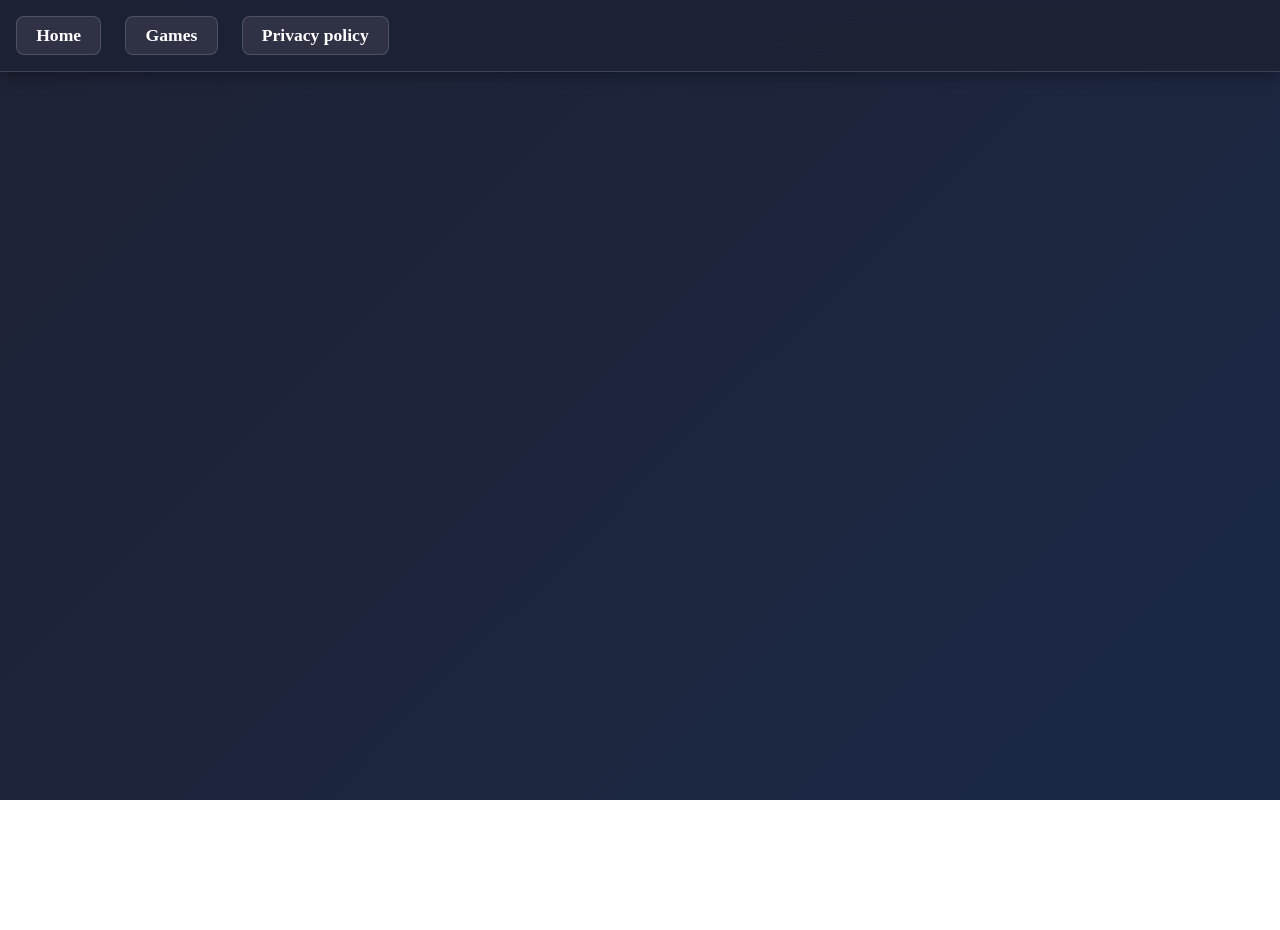
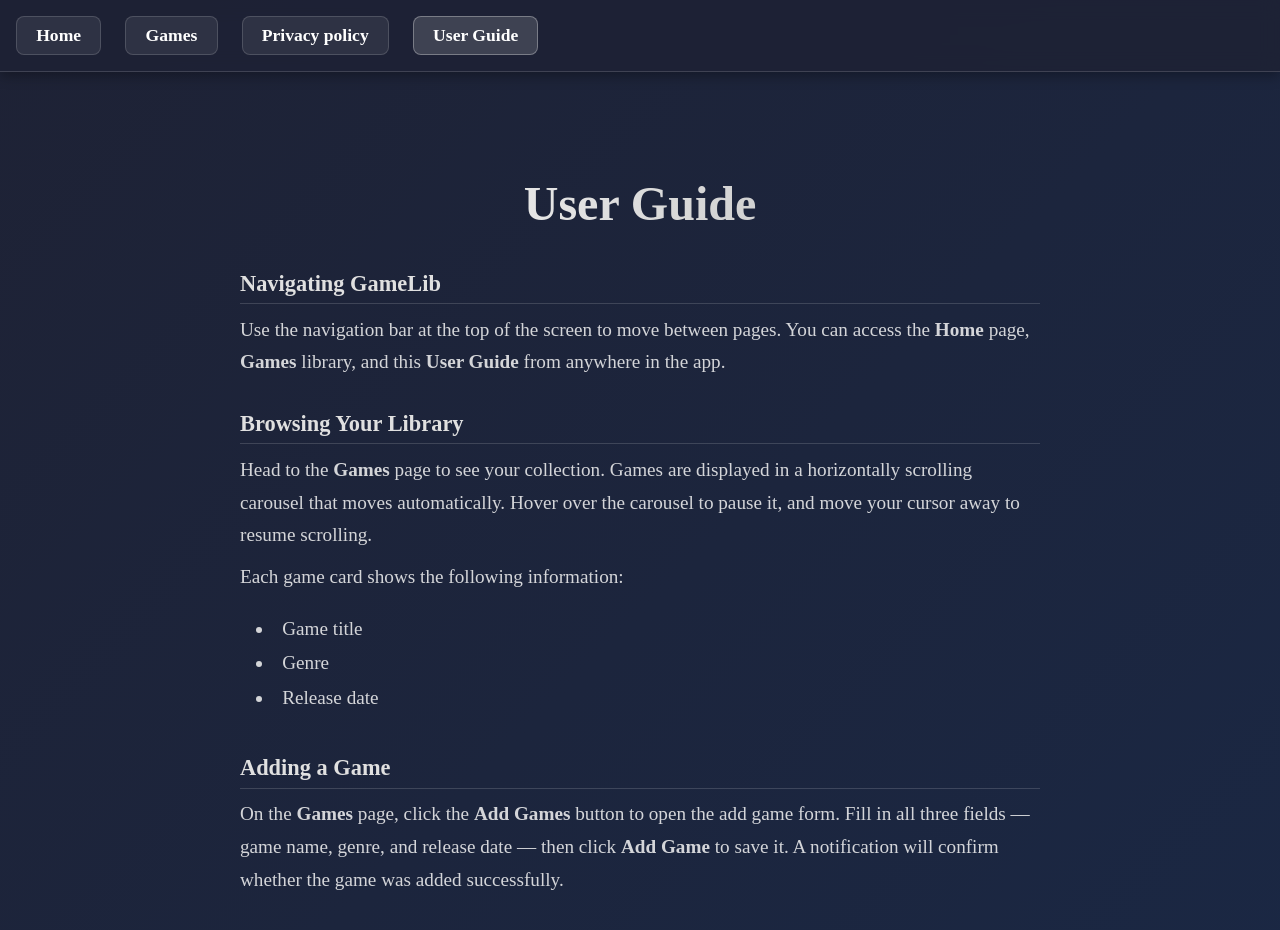
Before and after one commit to MagnusHSundby/GameLib, a Vue app in the folder frontend/: page /userguide in a window 1280 px wide. Shown: the top 930 px of the page. Before the commit the page ends 800 px from the top, so only its background shows below. Built offline with nearby package versions, Linux system fonts and the light colour scheme.

Commit message:
feat: add user guide

```diff
--- a/frontend/src/components/NavBar.vue
+++ b/frontend/src/components/NavBar.vue
@@ -28,6 +28,7 @@ const links = [
   { name: "Home", path: "/" },
   { name: "Games", path: "/games" },
   { name: "Privacy policy", path: "/privacypolicy" },
+  { name: "User Guide", path: "/userguide" },
 ];
 
 onMounted(() => {
--- a/frontend/src/router/index.ts
+++ b/frontend/src/router/index.ts
@@ -18,6 +18,11 @@ const router = createRouter({
       name: "privacy policy",
       component: () => import("../views/personvernView.vue"),
     },
+    {
+      path: "/userguide",
+      name: "User guide",
+      component: () => import("../views/userGuideView.vue"),
+    },
   ],
 });
 
--- /dev/null
+++ b/frontend/src/views/userGuideView.vue
@@ -0,0 +1,103 @@
+<template>
+  <div class="article-wrapper">
+    <article class="privacy">
+      <AnimatedTitle text="User Guide" />
+      <section>
+        <h2>Navigating GameLib</h2>
+        <p>
+          Use the navigation bar at the top of the screen to move between pages.
+          You can access the <strong>Home</strong> page,
+          <strong>Games</strong> library, and this
+          <strong>User Guide</strong> from anywhere in the app.
+        </p>
+      </section>
+      <section>
+        <h2>Browsing Your Library</h2>
+        <p>
+          Head to the <strong>Games</strong> page to see your collection. Games
+          are displayed in a horizontally scrolling carousel that moves
+          automatically. Hover over the carousel to pause it, and move your
+          cursor away to resume scrolling.
+        </p>
+        <p>Each game card shows the following information:</p>
+        <ul>
+          <li>Game title</li>
+          <li>Genre</li>
+          <li>Release date</li>
+        </ul>
+      </section>
+      <section>
+        <h2>Adding a Game</h2>
+        <p>
+          On the <strong>Games</strong> page, click the
+          <strong>Add Games</strong> button to open the add game form. Fill in
+          all three fields — game name, genre, and release date — then click
+          <strong>Add Game</strong> to save it. A notification will confirm
+          whether the game was added successfully.
+        </p>
+      </section>
+      <section>
+        <h2>Deleting a Game</h2>
+        <p>
+          To remove a game from your library, use the delete option available on
+          the <strong>Games</strong> page. The game will be permanently removed
+          from your local database.
+        </p>
+      </section>
+      <section>
+        <h2>Data Storage</h2>
+        <p>
+          All your game data is stored locally in a MariaDB database on your own
+          machine. Nothing is sent to external servers or third parties — your
+          library stays entirely on your computer.
+        </p>
+      </section>
+    </article>
+  </div>
+</template>
+<script setup lang="ts">
+import AnimatedTitle from "@/components/AnimatedTitle.vue";
+</script>
+<style scoped>
+.article-wrapper {
+  text-align: center;
+  font-size: 1.2rem;
+  font-weight: bold;
+  color: whitesmoke;
+  max-width: 800px;
+  margin: 0 auto;
+  padding: 2rem 1.5rem;
+}
+.privacy {
+  text-align: left;
+}
+.privacy h2 {
+  color: #e0e0e0;
+  font-size: 1.4rem;
+  margin-top: 2rem;
+  margin-bottom: 0.5rem;
+  border-bottom: 1px solid rgba(255, 255, 255, 0.15);
+  padding-bottom: 0.4rem;
+}
+.privacy p {
+  font-weight: normal;
+  line-height: 1.7;
+  color: rgba(245, 245, 245, 0.85);
+  margin: 0.6rem 0;
+}
+.privacy ul {
+  display: inline-block;
+  text-align: left;
+  list-style-position: inside;
+  padding: 0;
+  margin: 0.5rem 0 0.5rem 1rem;
+}
+.privacy li {
+  font-weight: normal;
+  color: rgba(245, 245, 245, 0.85);
+  line-height: 1.8;
+}
+.privacy section:first-of-type h2 {
+  margin-top: 1rem;
+}
+</style>
```
